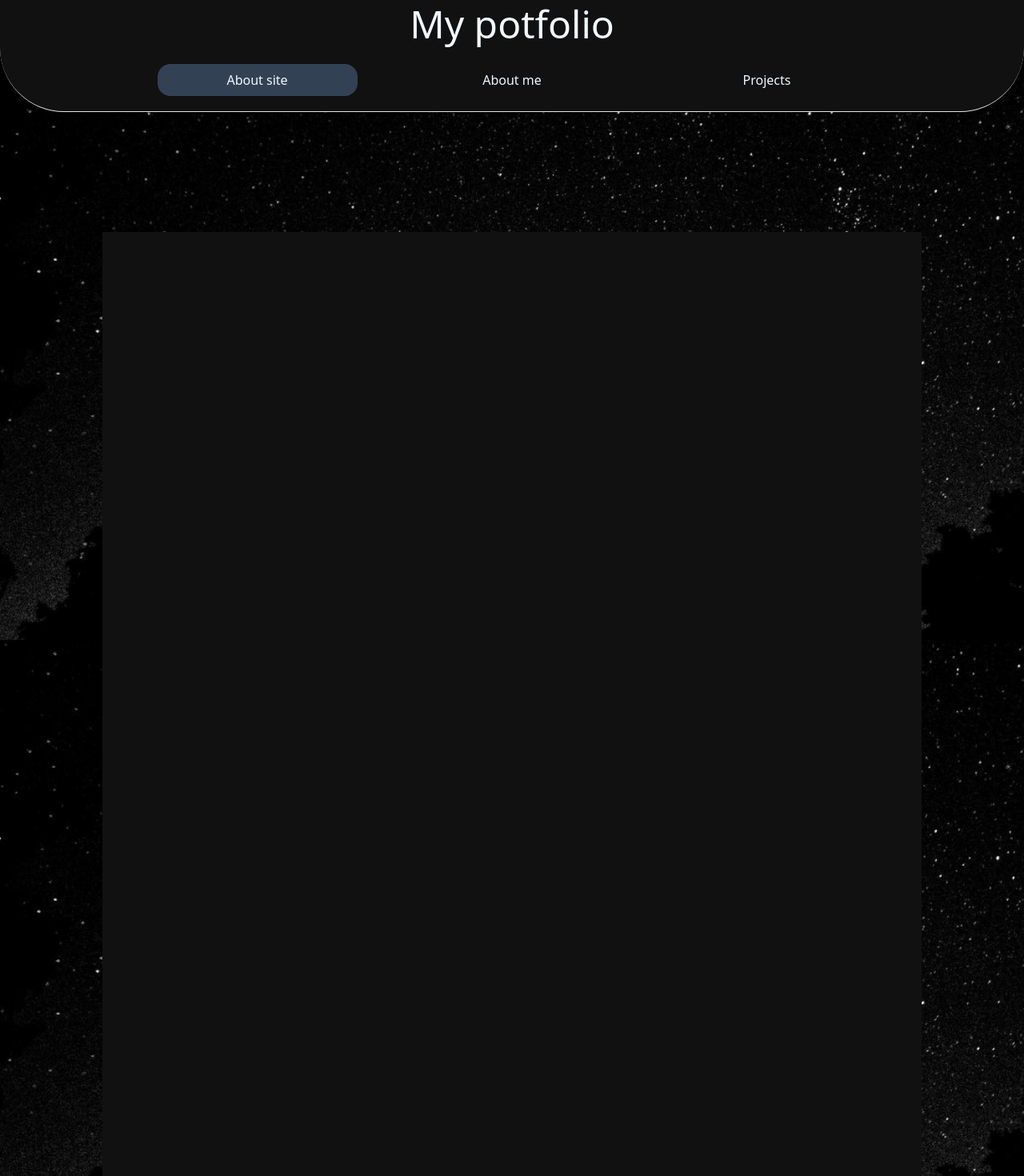
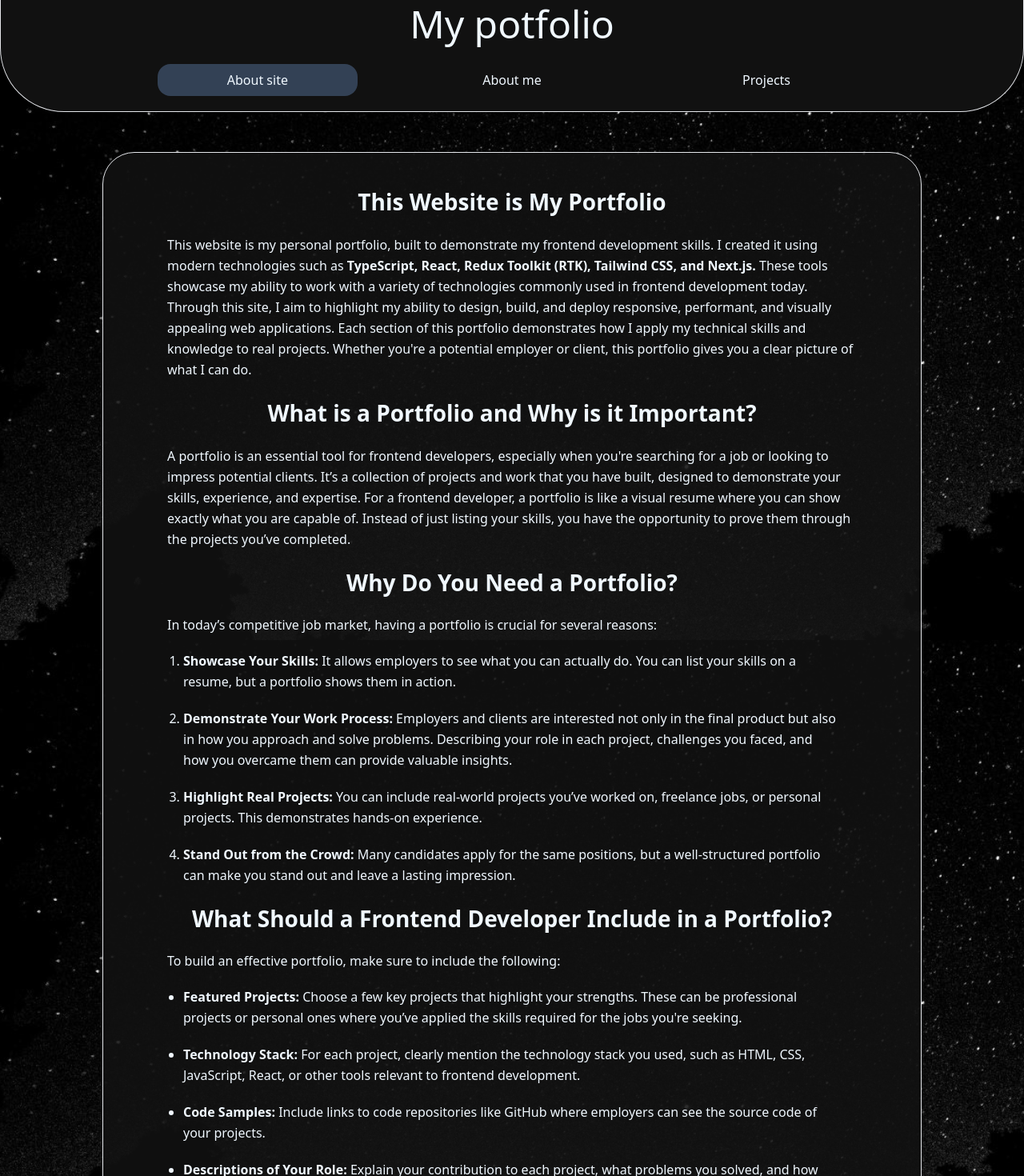
Before and after one commit to mejzerVitaliy/My_Portfolio, a Next.js app: page / in a window 1280 px wide. Shown: the top 1470 px of the page at 80% size. Built offline with nearby package versions, Linux system fonts and the light colour scheme.

Commit message:
add main content in PortfolioPage

```diff
--- a/src/app/projects/page.tsx
+++ b/src/app/projects/page.tsx
@@ -5,8 +5,8 @@ import Navbar from "@/components/templates/Navbar/Navbar";
 import { Metadata } from "next";
 
 export const metadata: Metadata = {
-  title: "Portfolio | Projects",
-  description: "This is page about my projects",
+    title: "Portfolio | Projects",
+    description: "This is page about my projects",
 };
 
 export default function ProjectsPage() {
--- a/src/components/organisms/Portfolio.tsx
+++ b/src/components/organisms/Portfolio.tsx
@@ -2,8 +2,52 @@ import React from 'react'
 
 const Portfolio: React.FC = () => {
     return (
-        <main className=" w-[80%] h-[2000px] my-[150px] bg-[#111]">
+        <main className=" w-[80%]  p-[40px] rounded-[40px] border my-[50px] bg-[#111111e1]">
+            <section className='w-full'>
+                <article className='w-full px-[40px]'>
+                    <h3 className='text-center text-[28px] mb-[20px]'><strong>This Website is My Portfolio</strong></h3>
 
+                    <p className=' leading-relaxed'>
+                        This website is my personal portfolio, built to demonstrate my frontend development skills. I created it using modern technologies such as <strong>TypeScript, React, Redux Toolkit (RTK), Tailwind CSS, and Next.js.</strong> These tools showcase my ability to work with a variety of technologies commonly used in frontend development today.
+                        Through this site, I aim to highlight my ability to design, build, and deploy responsive, performant, and visually appealing web applications. Each section of this portfolio demonstrates how I apply my technical skills and knowledge to real projects. Whether you're a potential employer or client, this portfolio gives you a clear picture of what I can do.
+                    </p>
+                </article>
+
+                <article className='w-full px-[40px]'>
+                    <h3 className='text-center text-[28px] my-[20px]'><strong>What is a Portfolio and Why is it Important?</strong></h3>
+
+                    <p className=' leading-relaxed'>
+                        A portfolio is an essential tool for frontend developers, especially when you're searching for a job or looking to impress potential clients. It’s a collection of projects and work that you have built, designed to demonstrate your skills, experience, and expertise.
+                        For a frontend developer, a portfolio is like a visual resume where you can show exactly what you are capable of. Instead of just listing your skills, you have the opportunity to prove them through the projects you’ve completed.
+                    </p>
+                </article>
+
+                <article className='w-full px-[40px]'>
+                    <h3 className='text-center text-[28px] my-[20px]'><strong>Why Do You Need a Portfolio?</strong></h3>
+
+                    <ol className='list-decimal'>
+                        <p>In today’s competitive job market, having a portfolio is crucial for several reasons:</p>
+
+                        <li className='m-[20px] leading-relaxed'><strong>Showcase Your Skills:</strong> It allows employers to see what you can actually do. You can list your skills on a resume, but a portfolio shows them in action.</li>
+                        <li className='m-[20px] leading-relaxed'><strong>Demonstrate Your Work Process:</strong> Employers and clients are interested not only in the final product but also in how you approach and solve problems. Describing your role in each project, challenges you faced, and how you overcame them can provide valuable insights.</li>
+                        <li className='m-[20px] leading-relaxed'><strong>Highlight Real Projects:</strong> You can include real-world projects you’ve worked on, freelance jobs, or personal projects. This demonstrates hands-on experience.</li>
+                        <li className='m-[20px] leading-relaxed'><strong>Stand Out from the Crowd:</strong> Many candidates apply for the same positions, but a well-structured portfolio can make you stand out and leave a lasting impression.</li>
+                    </ol>
+                </article>
+
+                <article className='w-full px-[40px]'>
+                    <h3 className='text-center text-[28px] my-[20px]'><strong>What Should a Frontend Developer Include in a Portfolio?</strong></h3>
+
+                    <ul className=' list-disc'>
+                        <p>To build an effective portfolio, make sure to include the following:</p>
+
+                        <li className='m-[20px] leading-relaxed'><strong>Featured Projects:</strong> Choose a few key projects that highlight your strengths. These can be professional projects or personal ones where you’ve applied the skills required for the jobs you're seeking.</li>
+                        <li className='m-[20px] leading-relaxed'><strong>Technology Stack:</strong> For each project, clearly mention the technology stack you used, such as HTML, CSS, JavaScript, React, or other tools relevant to frontend development.</li>
+                        <li className='m-[20px] leading-relaxed'><strong>Code Samples:</strong> Include links to code repositories like GitHub where employers can see the source code of your projects.</li>
+                        <li className='m-[20px] leading-relaxed'><strong>Descriptions of Your Role:</strong> Explain your contribution to each project, what problems you solved, and how you applied your skills.</li>
+                    </ul>
+                </article>
+            </section>
         </main>
     )
 }
--- a/src/components/templates/Footer/Footer.tsx
+++ b/src/components/templates/Footer/Footer.tsx
@@ -2,7 +2,7 @@ import React from 'react'
 
 const Footer: React.FC = () => {
     return (
-        <footer className='w-full h-[100px] absolute bottom-0 rounded-t-full blured border-t '>
+        <footer className='w-full h-[100px] static  bottom-0 rounded-t-full blured border-t '>
 
         </footer>
     )
--- a/src/components/templates/Header/Header.tsx
+++ b/src/components/templates/Header/Header.tsx
@@ -2,7 +2,7 @@ import React from 'react'
 
 const Header:React.FC = () => {
     return (
-        <header className=" sticky top-[-100px] z-20 w-full h-[60px] flex items-center justify-center bg-[#111]">
+        <header className=" sticky top-[-100px] z-20 w-full h-[60px] border-x flex items-center justify-center bg-[#111]">
             <h1 className="text-[48px]">My potfolio</h1>
         </header>
     )
--- a/src/components/templates/Navbar/Navbar.tsx
+++ b/src/components/templates/Navbar/Navbar.tsx
@@ -7,19 +7,19 @@ interface NavbarProps{
 
 const Navbar: React.FC<NavbarProps> = ({selectedPage}) => {
     return (
-        <nav className='w-full h-[80px] sticky top-0 z-10 flex justify-center rounded-b-full bg-[#111] border-b '>
+        <nav className='w-full h-[80px] sticky top-0 z-10 flex justify-center rounded-b-full bg-[#111] border-x border-b'>
             <section className=' w-[80%] h-full grid place-items-center '>
                 <ul className='w-full flex justify-evenly '>
                     <li >
-                        <Link className={`hover:bg-slate-900 transition-colors  w-[250px] h-[40px] grid place-content-center rounded-[16px] ${selectedPage === '/' && 'bg-slate-700'}`} href={'/'}>About site</Link>
+                        <Link className={` transition-colors duration-500 cursor-auto  w-[250px] h-[40px] grid place-content-center rounded-[16px] ${selectedPage === '/' ? 'bg-slate-700' : 'hover:bg-slate-900'}`} href={'/'}>About site</Link>
                     </li>
 
                     <li >
-                        <Link className={`hover:bg-slate-900 transition-colors w-[250px] h-[40px] grid place-content-center rounded-[16px] ${selectedPage === 'aboutMe' && 'bg-slate-700'}`} href={'/aboutMe'}>About me</Link>
+                        <Link className={` transition-colors duration-500 cursor-auto w-[250px] h-[40px] grid place-content-center rounded-[16px] ${selectedPage === 'aboutMe' ? 'bg-slate-700' : 'hover:bg-slate-900'}`} href={'/aboutMe'}>About me</Link>
                     </li>
 
                     <li >
-                        <Link className={`hover:bg-slate-900 transition-colors w-[250px] h-[40px] grid place-content-center rounded-[16px] ${selectedPage === 'projects' && 'bg-slate-700'}`} href={'/projects'}>Projects</Link>
+                        <Link className={` transition-colors duration-500 cursor-auto w-[250px] h-[40px] grid place-content-center rounded-[16px] ${selectedPage === 'projects' ? 'bg-slate-700' : 'hover:bg-slate-900'}`} href={'/projects'}>Projects</Link>
                     </li>
                 </ul>
             </section>
```
